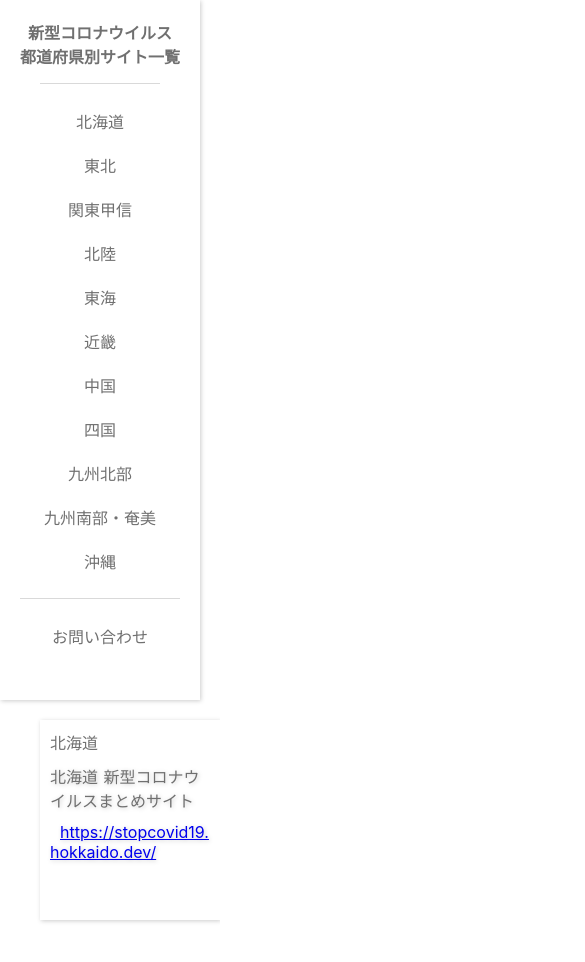
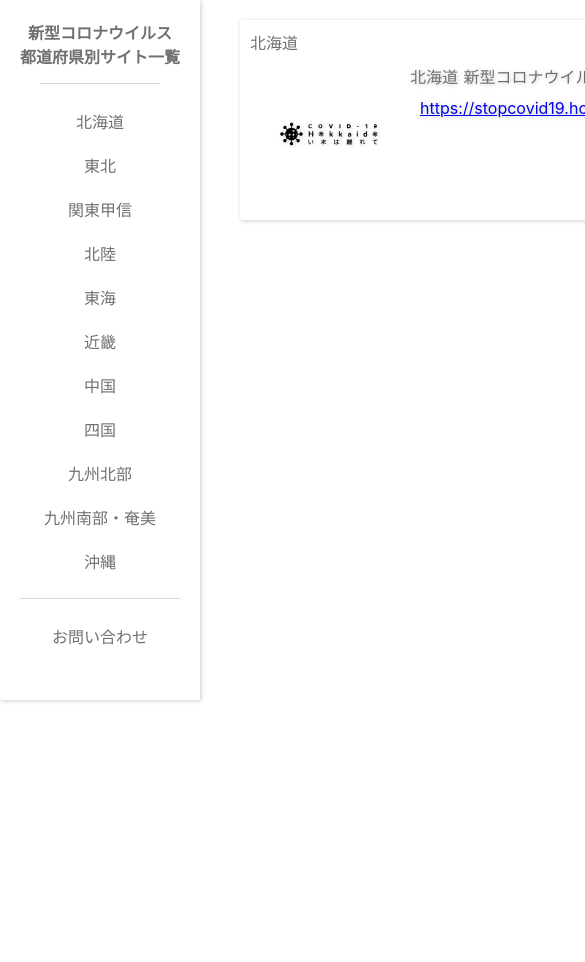
Before and after one commit to GakutoOkawara/covid19-prefectures, a Nuxt app: page /region/1 in a window 390 px wide. Shown: the top 962 px of the page, 585 px wide, since content can reach past the window. After the commit the page ends 844 px from the top, so only its background shows below. Built offline with nearby package versions, Linux system fonts and the light colour scheme.

Commit message:
レスポンシブ対応の記述を修正

```diff
--- a/components/Main.vue
+++ b/components/Main.vue
@@ -31,10 +31,11 @@
 <style scoped>
 .main {
     word-wrap: break-word;
+    width: 1000px;
 }
 
 .main > ul {
-  width: 700px;
+  width: 800px;
   height: 700px;
   display: inline-block;
   box-sizing: border-box;
@@ -77,23 +78,9 @@
   margin: 10px;
 }
 
-/* 480px〜599px：SP横
------------------------------- */
-@media screen and (min-width:320px) and (max-width:749px) {
-  .image-box {
-    display: none;
-    }
-    .site-detail {
-      width: 100%
-    }
+@media screen and (min-width:0px) and (max-width:650px) {
   .main > ul {
-    width: 220px;
-  }
-}
-
-@media screen and (min-width:750px) and (max-width:899px) {
-  .main > ul {
-    width: 550px;
+    width: 650px;
   }
   .image-box > img {
   height: 100px;
```
